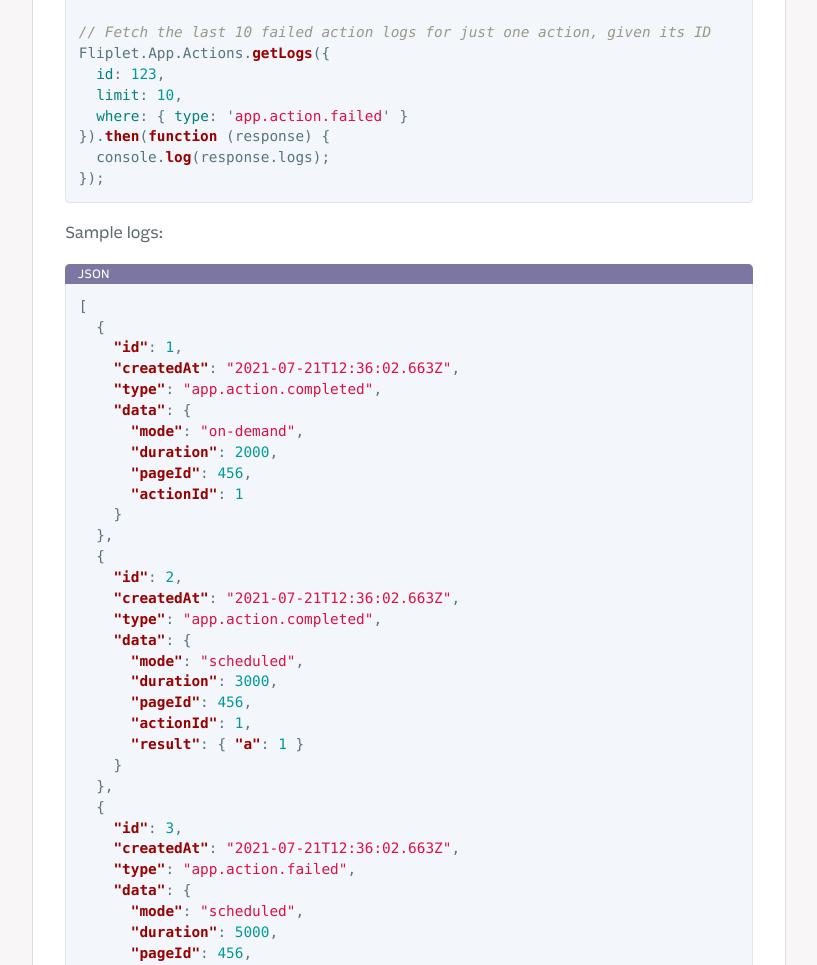
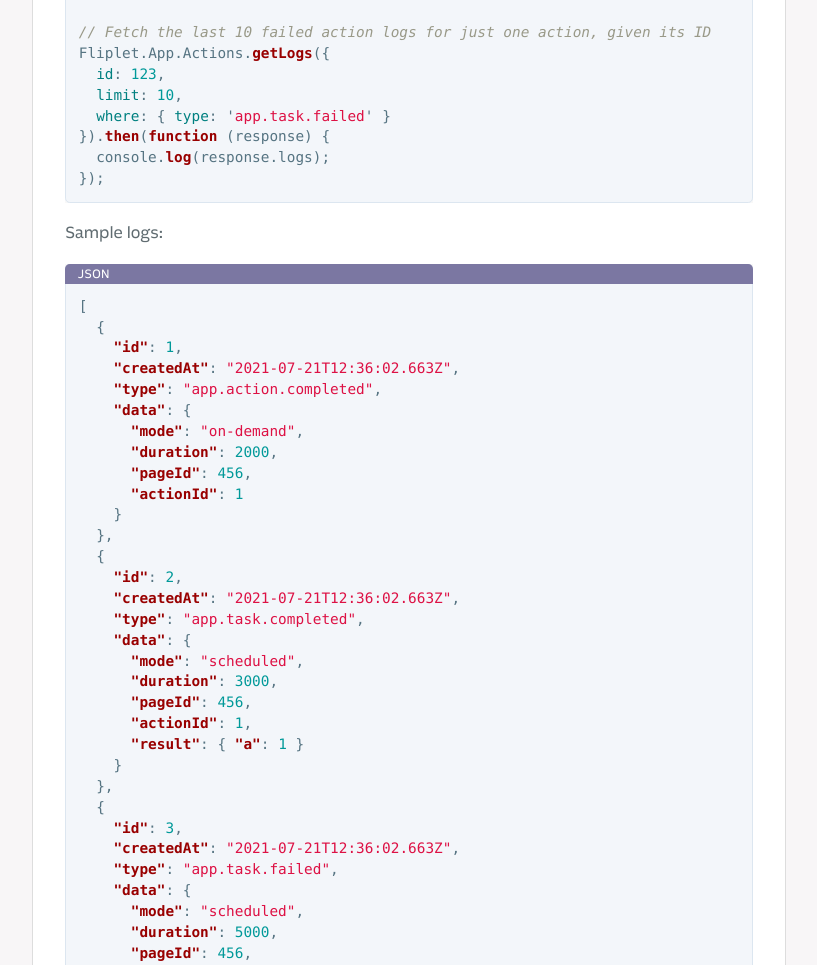
Before and after one commit to Fliplet/fliplet-cli, a Jekyll site: the page built from docs/API/core/app-actions.md, in a window 1280 px wide and 1400 px high, scrolled down 6833 px. Shown: the part 152-1117 px from the top of the window, without its empty margins (254-1071 px from the left). Built offline with Jekyll 4.4.1, drawn with Linux system fonts in a browser that asks for light colours; nearby versions of some CDN libraries; our own code applies the rules of GitHub Pages for plain Markdown files; library files that are not in the unit come from our copies; comment, search, counter and statistics services are not loaded; a style sheet for code colours, icons or effects is not loaded.

Commit message:
fixed examples

```diff
--- a/docs/API/core/app-actions.md
+++ b/docs/API/core/app-actions.md
@@ -227,7 +227,7 @@
 Fliplet.App.Actions.getLogs({
   id: 123,
   limit: 10,
-  where: { type: 'app.action.failed' }
+  where: { type: 'app.task.failed' }
 }).then(function (response) {
   console.log(response.logs);
 });
@@ -251,7 +251,7 @@
   {
     "id": 2,
     "createdAt": "2021-07-21T12:36:02.663Z",
-    "type": "app.action.completed",
+    "type": "app.task.completed",
     "data": {
       "mode": "scheduled",
       "duration": 3000,
@@ -263,7 +263,7 @@
   {
     "id": 3,
     "createdAt": "2021-07-21T12:36:02.663Z",
-    "type": "app.action.failed",
+    "type": "app.task.failed",
     "data": {
       "mode": "scheduled",
       "duration": 5000,
```
